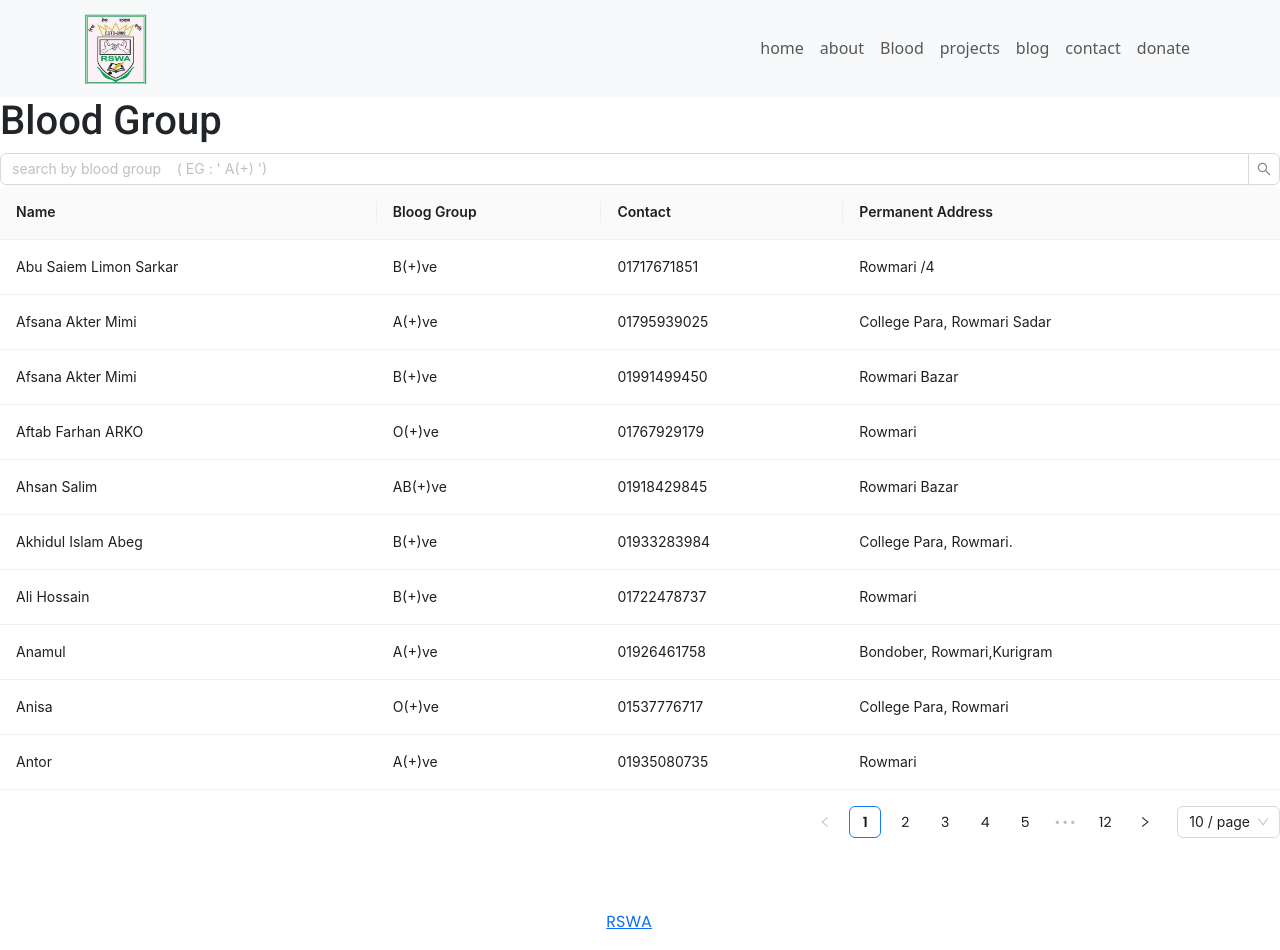
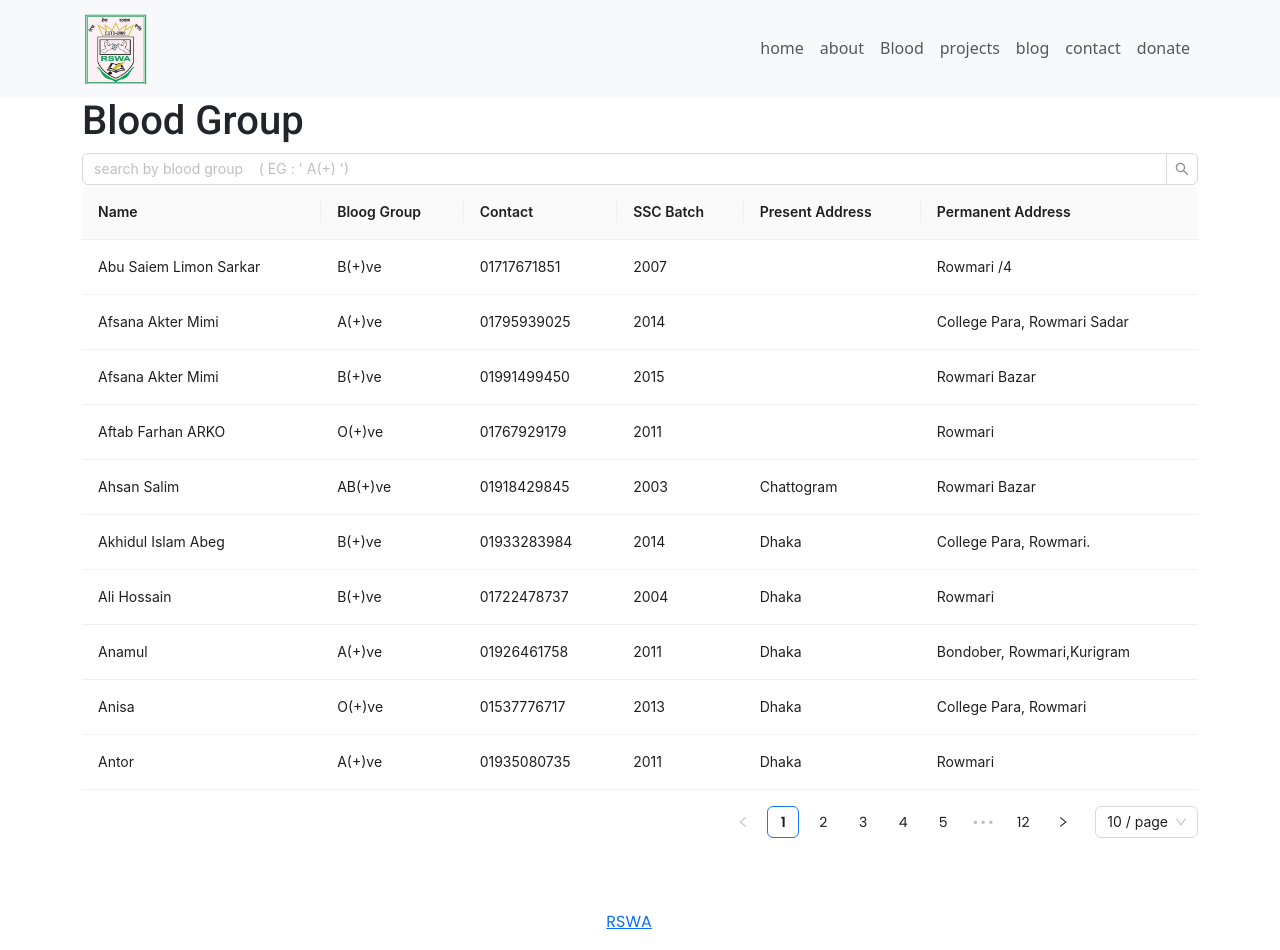
Before and after one commit to ashiful2002/rswa, a React (Vite) app: page /blood in a window 1280 px wide. Built offline with nearby package versions, Linux system fonts and the light colour scheme.

Commit message:
separeted blood page

```diff
--- a/src/App.jsx
+++ b/src/App.jsx
@@ -1,13 +1,24 @@
 import React from "react";
 import AntTable from "./Components/AntTable";
 import SearchTable from "./Components/SearchTable";
+import CustomButton from "./Components/CustomButton";
+import { Button } from "react-bootstrap";
+import { useNavigate } from "react-router-dom";
 
 const App = () => {
+  const navigate = useNavigate();
+  const handleNavigate = () => {
+    navigate("/blood");
+  };
   return (
     <div className="container mx-auto">
-      <div className="h-screen allCenter">
-
-        <p className="text-slate-500 m-4">just started working on this...</p>
+      <div className="h-screen allCenter flex flex-col ">
+        <div>
+          <Button onClick={handleNavigate}> Go Blood Bank</Button>
+        </div>
+        <div>
+          <p className="text-slate-500 m-4">just started working on this...</p>
+        </div>
       </div>
     </div>
   );
--- /dev/null
+++ b/src/Components/CustomButton.jsx
@@ -0,0 +1,12 @@
+import React from 'react'
+import { Button } from 'react-bootstrap'
+
+const CustomButton = ({btnText}) => {
+  return (
+    <>
+       <Button variant="primary">{btnText}</Button>
+    </>
+  )
+}
+
+export default CustomButton
--- a/src/Components/SearchTable.jsx
+++ b/src/Components/SearchTable.jsx
@@ -32,12 +32,23 @@ const SearchTable = () => {
               onFilter: (value, record) => {
                 return String(record.Blood_Group)
                   .toLowerCase()
+                  .includes(value.toLowerCase()) ||
+                String(record.Name)
+                  .toLowerCase()
                   .includes(value.toLowerCase());
               },
             },
             {
               title: "Contact",
               dataIndex: "Phone_Number",
+            },
+            {
+              title: "SSC Batch",
+              dataIndex: "SSC_Batch",
+            },
+            {
+              title: "Present Address",
+              dataIndex: "Present_Address",
             },
             {
               title: "Permanent Address",
--- a/src/Layout/BsNAvbar.jsx
+++ b/src/Layout/BsNAvbar.jsx
@@ -1,4 +1,4 @@
-import { Outlet } from "react-router-dom";
+import { Link, Outlet } from "react-router-dom";
 import Container from "react-bootstrap/Container";
 import Nav from "react-bootstrap/Nav";
 import Navbar from "react-bootstrap/Navbar";
@@ -20,9 +20,13 @@ function BsNavbar() {
           <Navbar.Collapse id="basic-navbar-nav">
             <Nav className="ms-auto">
               {navigation.map((item) => (
-                <Nav.Link className="btn" key={item.id} href={item.url}>
+              //  <Link to={item.url}> </Link>
+
+                <Nav.Link className="btn" key={item.id}  href={item.url}>
                   {item.title}
                 </Nav.Link>
+
+
               ))}
             </Nav>
           </Navbar.Collapse>
--- a/src/Pages/Blood.jsx
+++ b/src/Pages/Blood.jsx
@@ -3,7 +3,7 @@ import SearchTable from '../Components/SearchTable'
 
 const Blood = () => {
   return (
-    <div>
+    <div className='container mx-auto'>
        <SearchTable />
     </div>
   )
```
